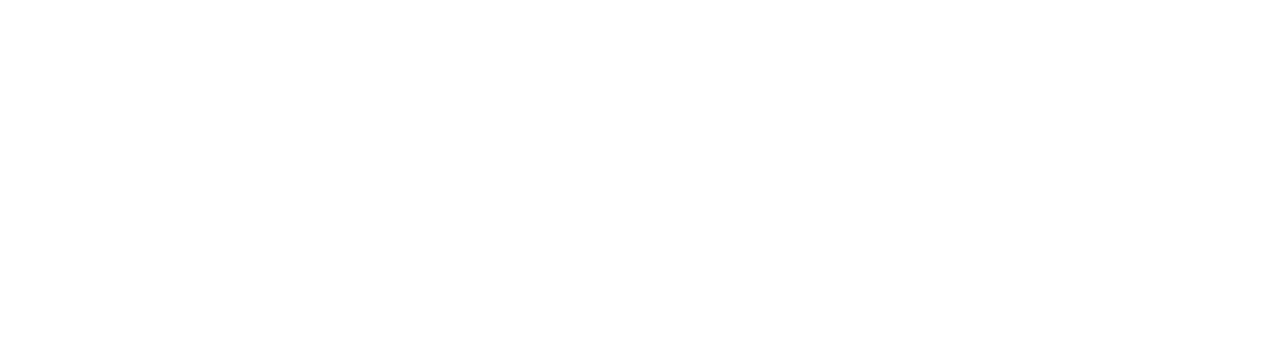
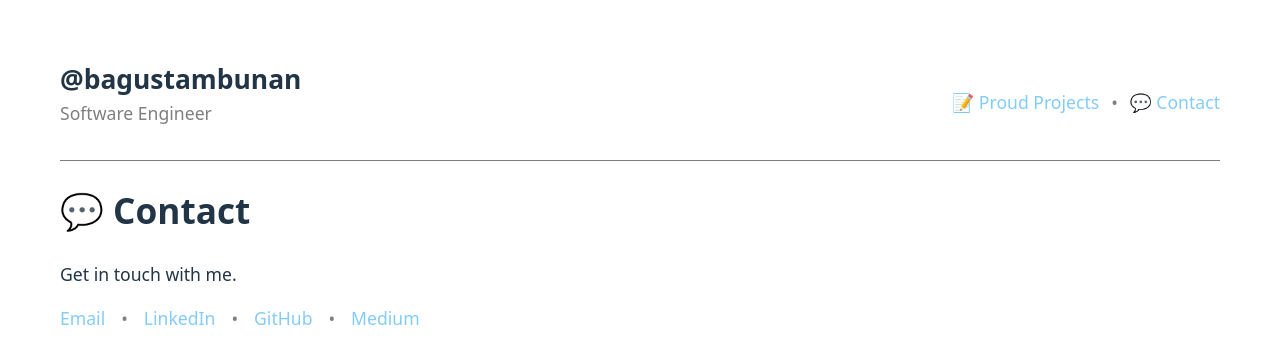
Before and after one commit to bagustambunan/software-engineer-portfolio-web, a React (Vite) app: page /contact in a window 1280 px wide. Before the commit this address had no page. Shown: the top 364 px of the page. Built offline with nearby package versions, Linux system fonts and the light colour scheme.

Commit message:
create Contact page

```diff
--- a/src/main.tsx
+++ b/src/main.tsx
@@ -5,6 +5,7 @@
 import Layout from './layout'
 import Home from './pages/Home/index.tsx'
 import Projects from './pages/Projects/index.tsx'
+import Contact from './pages/Contact/index.tsx'
 
 createRoot(document.getElementById('root')!).render(
   <StrictMode>
@@ -13,6 +14,7 @@
         <Route path="/" element={<Layout />}>
           <Route index element={<Home />} />
           <Route path="/projects" element={<Projects />} />
+          <Route path="/contact" element={<Contact />} />
         </Route>
       </Routes>
     </BrowserRouter>
--- /dev/null
+++ b/src/pages/Contact/constants.ts
@@ -0,0 +1,26 @@
+import type { Profile } from "./type";
+
+export const profile: Profile =
+  {
+    name: "@bagustambunan",
+    description: "Software Engineer",
+    photo: "/src/assets/images/avatar.png",
+    links: [
+      {
+        name: "Email",
+        link: "mailto:mhdbagus78@gmail.com",
+      },
+      {
+        name: "LinkedIn",
+        link: "https://www.linkedin.com/in/bagustambunan",
+      },
+      {
+        name: "GitHub",
+        link: "https://github.com/bagustambunan",
+      },
+      {
+        name: "Medium",
+        link: "https://bagustambunan.medium.com",
+      },
+  ],
+}
--- /dev/null
+++ b/src/pages/Contact/index.tsx
@@ -0,0 +1,22 @@
+import { Link } from "react-router-dom";
+import PageTitle from "../../components/PageTitle";
+import { profile } from "./constants";
+import styles from './style.module.css'
+
+export default function Contact() {
+  return (
+    <div>
+      <PageTitle title="💬 Contact" description="Get in touch with me." />
+      <div className={styles.linksContainer}>
+        {profile.links.map((link, linkIndex) => (
+          <>
+            <Link to={link.link} target="_blank">
+              {link.name}
+            </Link>
+            {linkIndex < profile.links.length - 1 && <span className={styles.linkSeparator}>•</span>}
+          </>
+        ))}
+      </div>
+    </div>
+  )
+}
--- /dev/null
+++ b/src/pages/Contact/style.module.css
@@ -0,0 +1,9 @@
+.linksContainer {
+  display: flex;
+  flex-direction: row;
+  gap: 16px;
+}
+
+.linkSeparator {
+  color: var(--text-color-with-opacity);
+}
--- /dev/null
+++ b/src/pages/Contact/type.ts
@@ -0,0 +1,9 @@
+export type Profile = {
+  name: string;
+  description: string;
+  photo: string;
+  links: {
+    name: string;
+    link: string;
+  }[];
+}
--- a/src/pages/Home/index.tsx
+++ b/src/pages/Home/index.tsx
@@ -4,8 +4,10 @@
 export default function Home() {
     return (
     <div>
-      <PageTitle title="Hi 👋" />
+      <PageTitle title="👋 Hi" />
       I'm a software engineer.
+      <br/>
+      Actual name: Muhammad Bagus Syahputra Tambunan.
       <br /><br />
       <img src="/src/assets/images/avatar.png" alt="avatar" className={styles.avatar} />
     </div>
--- a/src/pages/Projects/index.tsx
+++ b/src/pages/Projects/index.tsx
@@ -6,7 +6,7 @@
 export default function Projects() {
   return (
     <div>
-      <PageTitle title="Projects" description="List of projects I'm proud of." />
+      <PageTitle title="📝 Proud Projects" description="List of projects I'm proud of." />
       <div className={styles.projectListContainer}>
         {projects.map((project) => (
           <div className={styles.projectContainer}>
```
